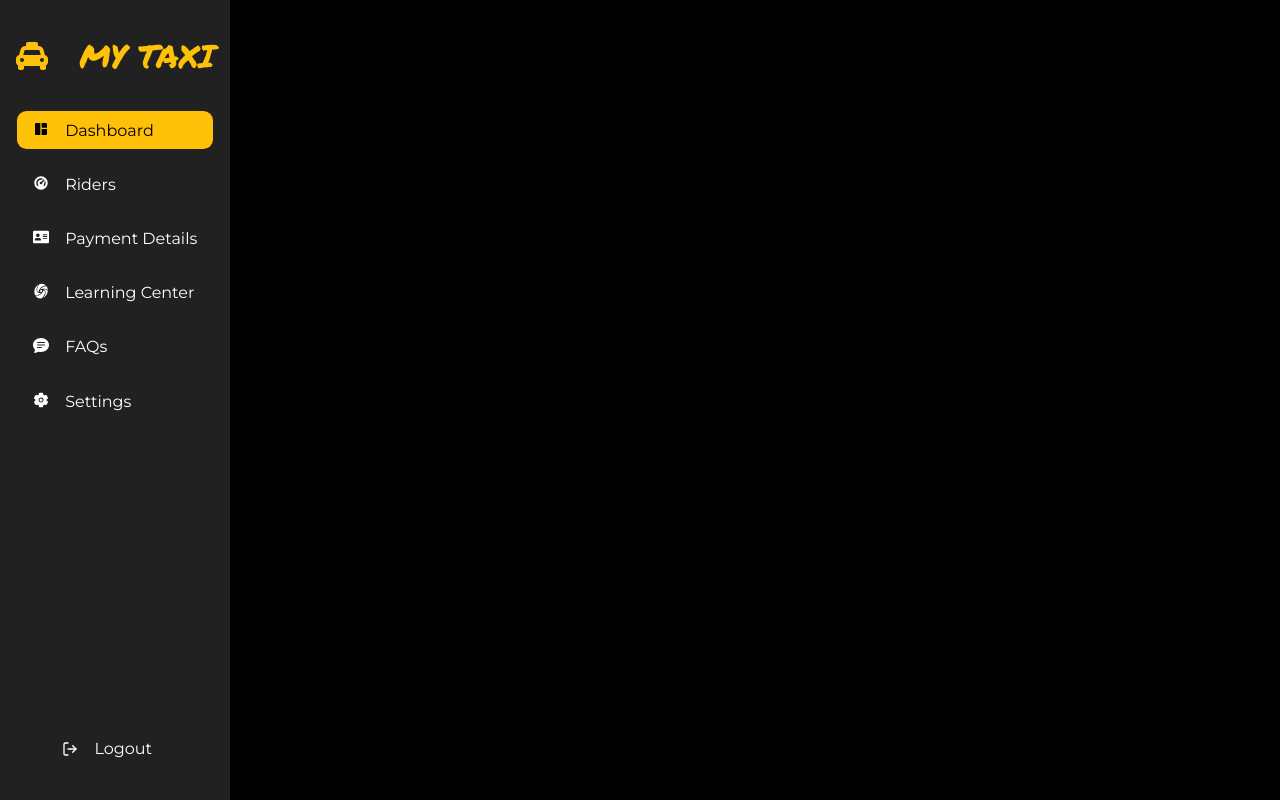
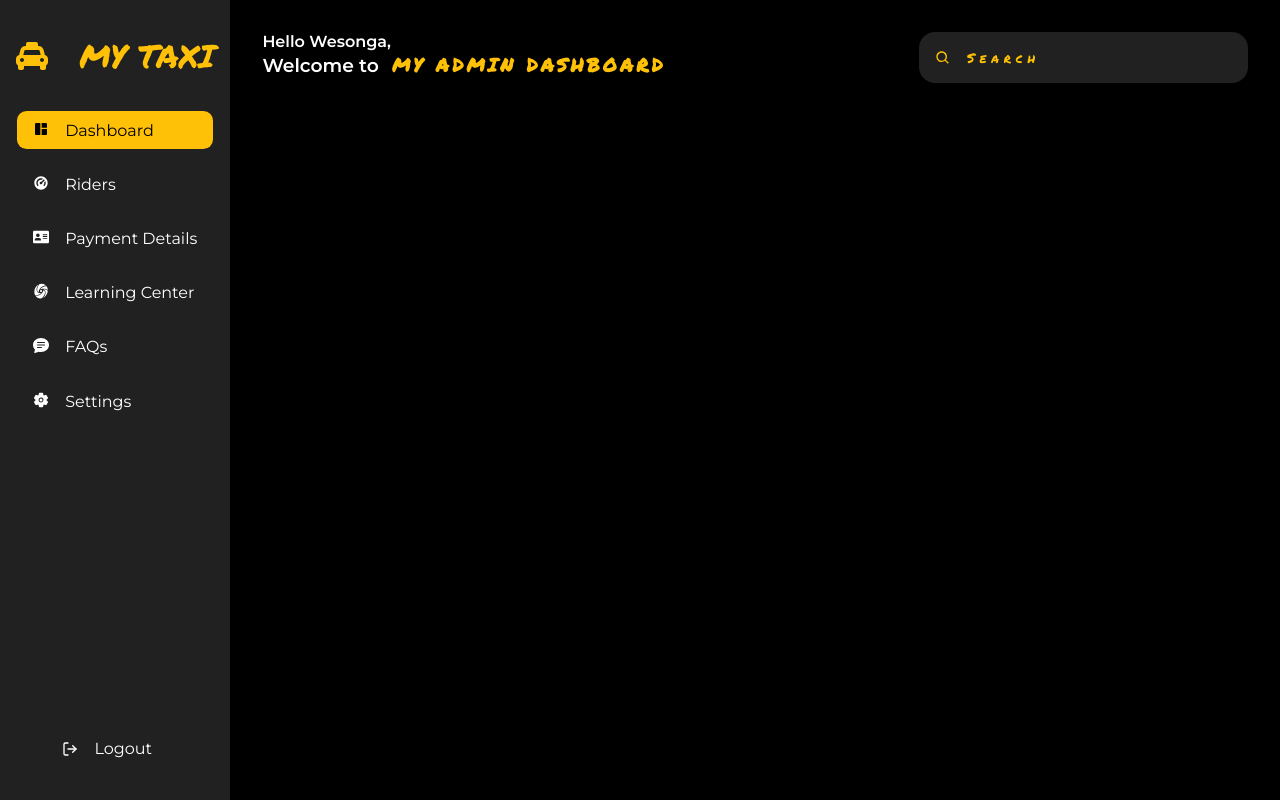
Before and after one commit to Melchizedek-1/Admin-Dashboard, a React (Create React App) app: page / in a window 1280 px wide. Built offline with nearby package versions, Linux system fonts and the light colour scheme; the HTML template or start-up script is replaced by a standard one.

Commit message:
Navbar section added

```diff
--- a/src/components/Dashboard.jsx
+++ b/src/components/Dashboard.jsx
@@ -1,9 +1,35 @@
-import React from 'react'
+import React from 'react';
+import styled from 'styled-components';
+import Navbar from "./Navbar";
+import FAQ from "./FAQ";
+import Analytics from "./Analytics";
+import Earnings from "./Earnings";
+import Transfers from "./Transfers";
+import Profile from "./Profile";
 
 function Dashboard() {
   return (
-    <div>Dashboard</div>
+    <Section>
+      <Navbar />
+      <div className="grid">
+        <div className="row_one">
+          <Analytics />
+          <FAQ />
+        </div>
+        <div className="row_two">
+          <Earnings />
+          <Transfers />
+          <Profile />
+        </div>
+      </div>
+    </Section>
   )
 }
 
+const Section = styled.section`
+  margin-left: 18vw;
+  padding: 2rem;
+  height: 100%;
+`;
+
 export default Dashboard
--- a/src/components/Navbar.jsx
+++ b/src/components/Navbar.jsx
@@ -1,9 +1,60 @@
-import React from 'react'
+import React from 'react';
+import styled from "styled-components";
+import { BiSearch } from "react-icons/bi";
 
 function Navbar() {
   return (
-    <div>Navbar</div>
+    <Nav>
+      <div className="title">
+        <h4>Hello Wesonga,</h4>
+        <h1>Welcome to <span>MY ADMIN DASHBOARD</span> </h1>
+      </div>
+      <div className="search">
+        <BiSearch /> <input type="text" placeholder="Search" />
+      </div>
+    </Nav>
   )
 }
 
+const Nav = styled.nav`
+  display: flex;
+  justify-content: space-between;
+  color: white;
+  .title {
+    h1 {
+      span {
+        margin-left: 0.5rem;
+        color: #ffc107;
+        font-family: "Permanent Marker", cursive;
+        letter-spacing: 0.2rem;
+      }
+    }
+  }
+  .search {
+    background-color: #212121;
+    display: flex;
+    align-items: center;
+    gap: 1rem;
+    padding: 1rem 8rem 1rem 1rem;
+    border-radius: 1rem;
+    svg {
+      color: #ffc107;
+    }
+    input {
+      background-color: transparent;
+      border: none;
+      color: #ffc107;
+      font-family: "Permanent Marker", cursive;
+      letter-spacing: 0.3rem;
+      &:focus {
+        outline: none;
+      }
+      &::placeholder {
+        color: #ffc107;
+        font-family: "Permanent Marker", cursive;
+      }
+    }
+  }
+`;
+
 export default Navbar
```
